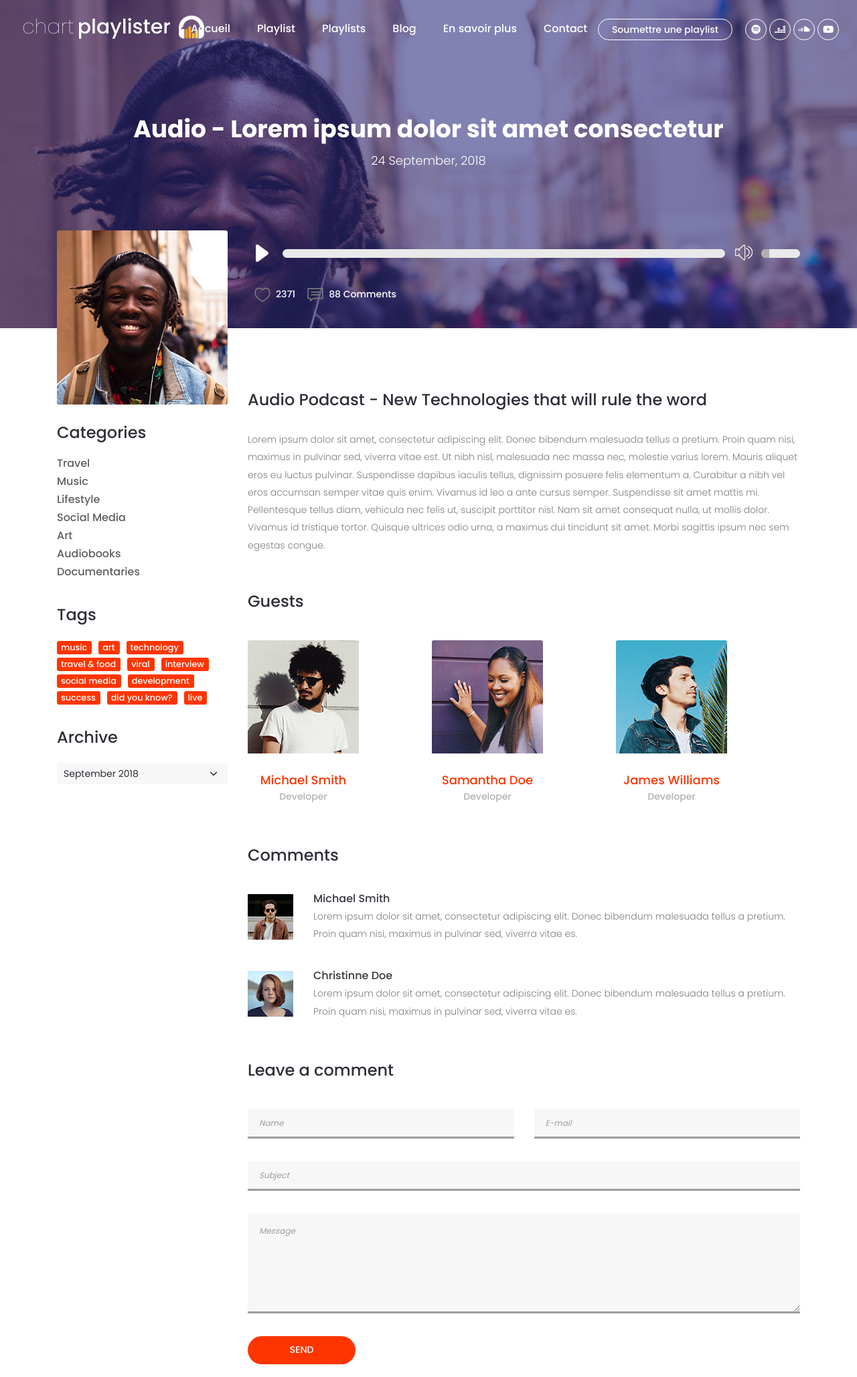
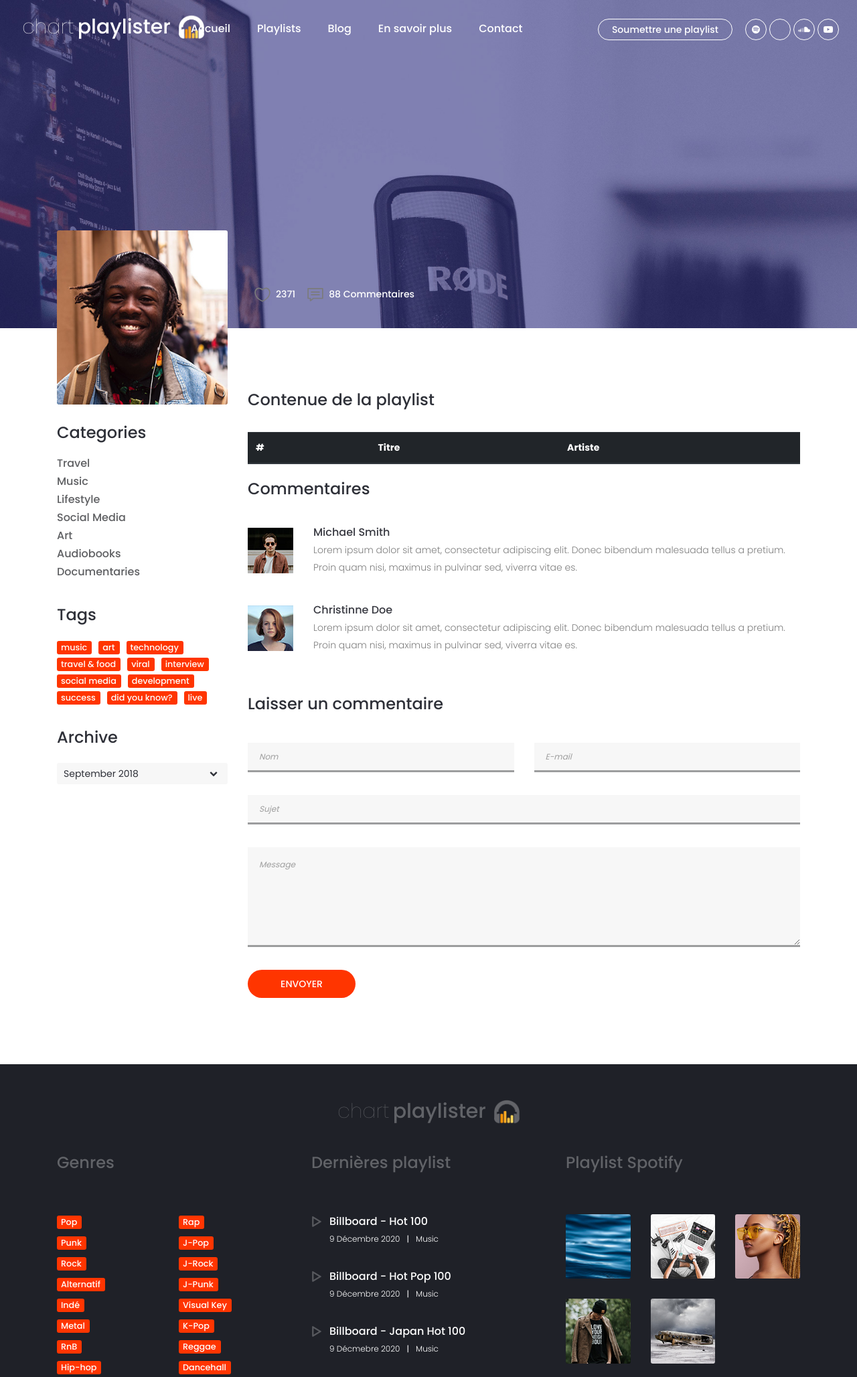
Before and after one commit to RudyLaban/chart-playlister, a Symfony app: template templates/navigate/episode.html.twig in a window 1280 px wide. Shown: the top 2056 px of the page at 67% size. Run offline with Twig, Linux system fonts and the light colour scheme; the template is opened without the code that fills it, so the values that code supplies are empty; some libraries are stand-ins or nearby versions.

Commit message:
Affichage d'une chart
+ création de la route chargée de l'affichage d'une Chart
+ redirection vers cette route si une liste est correctement créée
+ adaptation de la vue
+ clarification des crawler de ChartManager
+ correction diverses

```diff
--- a/public/styles/episode.css
+++ b/public/styles/episode.css
@@ -226,6 +226,10 @@
 {
 	width: 100%;
 	overflow: hidden;
+}
+.alert
+{
+	top: 100px;
 }
 .prlx_parent
 {
--- a/templates/header.html.twig
+++ b/templates/header.html.twig
@@ -2,7 +2,7 @@
 
     <!-- Logo -->
     <div class="logo">
-        <a href="{{ path('home') }}"><span>chart</span>playlister<img src="images/play.png" alt=""></a>
+        <a href="{{ path('home') }}"><span>chart</span>playlister<img src="{{ asset('/images/play.png') }}" alt=""></a>
     </div>
 
     {% block test %}
@@ -13,7 +13,6 @@
                     <nav class="main_nav">
                         <ul class="d-flex flex-row align-items-start justify-content-start">
                             <li><a href="{{ path('home') }}">{% trans %}Accueil{% endtrans %}</a></li>
-                            <li><a href="{{ path('playlist') }}">{% trans %}Playlist{% endtrans %}</a></li>
                             <li><a href="{{ path('playlists') }}">{% trans %}Playlists{% endtrans %}</a></li>
                             <li><a href="{{ path('blog') }}">{% trans %}Blog{% endtrans %}</a></li>
                             <li><a href="{{ path('about') }}">{% trans %}En savoir plus{% endtrans %}</a></li>
@@ -52,7 +51,6 @@
 <div class="menu">
     <div class="menu_content d-flex flex-column align-items-end justify-content-start">
         <ul class="menu_nav_list text-right">
-            <li><a href="{{ path('playlist') }}">{% trans %}Playlist{% endtrans %}</a></li>
             <li><a href="{{ path('playlists') }}">{% trans %}Playlists{% endtrans %}</a></li>
             <li><a href="{{ path('blog') }}">{% trans %}Blog{% endtrans %}</a></li>
             <li><a href="{{ path('about') }}">{% trans %}En savoir plus{% endtrans %}</a></li>
--- a/templates/navigate/episode.html.twig
+++ b/templates/navigate/episode.html.twig
@@ -6,12 +6,12 @@
 <meta http-equiv="X-UA-Compatible" content="IE=edge">
 <meta name="description" content="My Podcast template project">
 <meta name="viewport" content="width=device-width, initial-scale=1">
-<link rel="stylesheet" type="text/css" href="styles/bootstrap-4.1.2/bootstrap.min.css">
-<link href="plugins/font-awesome-4.7.0/css/font-awesome.min.css" rel="stylesheet" type="text/css">
-<link href="plugins/colorbox/colorbox.css" rel="stylesheet" type="text/css">
-<link rel="stylesheet" type="text/css" href="styles/episode.css">
-<link rel="stylesheet" type="text/css" href="styles/episode_responsive.css">
-<script src="https://kit.fontawesome.com/9a43e2d654.js" crossorigin="anonymous"></script>
+<link rel="stylesheet" type="text/css" href="{{ asset('styles/bootstrap-4.1.2/bootstrap.min.css') }}">
+<link href="{{ asset('plugins/font-awesome-4.7.0/css/font-awesome.min.css') }}" rel="stylesheet" type="text/css">
+<link href="{{ asset('plugins/colorbox/colorbox.css') }}" rel="stylesheet" type="text/css">
+<link rel="stylesheet" type="text/css" href="{{ asset('styles/episode.css') }}">
+<link rel="stylesheet" type="text/css" href="{{ asset('styles/episode_responsive.css') }}">
+<script src="{{ asset('https://kit.fontawesome.com/9a43e2d654.js') }}" crossorigin="anonymous"></script>
 </head>
 <body>
 
@@ -25,14 +25,24 @@
 	<!-- Home -->
 
 	<div class="home">
-		<div class="parallax_background parallax-window" data-parallax="scroll" data-image-src="images/episode.jpg" data-speed="0.8"></div>
+		{% block flashMessage %}
+			{% for label, messages in app.flashes %}
+				{% for message in messages %}
+					<div class="container alert alert-{{ label }}">
+						{{ message }}
+					</div>
+				{% endfor %}
+			{% endfor %}
+		{% endblock %}
+
+		<div class="parallax_background parallax-window" data-parallax="scroll" data-image-src="{{ asset('images/newsletter.jpg') }}" data-speed="0"></div>
 		<div class="home_container">
 			<div class="container">
 				<div class="row">
 					<div class="col">
 						<div class="home_content text-center">
-							<div class="home_title"><h1>Audio - Lorem ipsum dolor sit amet consectetur</h1></div>
-							<div class="home_subtitle text-center">24 September, 2018</div>
+							<div class="home_title"><h1>{{ chart_name }}</h1></div>
+							<div class="home_subtitle text-center">{{ chart_site_name }}</div>
 						</div>
 					</div>
 				</div>
@@ -46,62 +56,16 @@
 						<!-- Episode -->
 						<div class="player d-flex flex-row align-items-start justify-content-start s1">
 							<div class="player_content">
-
-								<!-- Player -->
-								<div class="single_player_container">
-
-									<div class="single_player d-flex flex-row align-items-center justify-content-start">
-										<div id="jplayer_1" class="jp-jplayer"></div>
-										<div id="jp_container_1" class="jp-audio" role="application" aria-label="media player">
-											<div class="jp-type-single">
-												<div class="player_controls">
-													<div class="jp-gui jp-interface d-flex flex-row align-items-center justify-content-start">
-														<div class="jp-controls-holder time_controls d-flex flex-row align-items-center justify-content-between">
-															<div>
-																<div class="jp-controls-holder play_button ml-auto">
-																	<button class="jp-play" tabindex="0"></button>
-																</div>
-															</div>
-															<div>
-																<div class="jp-progress">
-																	<div class="jp-seek-bar">
-																		<div class="jp-play-bar"></div>
-																	</div>
-																</div>
-															</div>
-														</div>
-														<div class="jp-volume-controls d-flex flex-row align-items-center justify-content-between ml-auto">
-															<div class="d-flex flex-row align-items-center justify-content-start">
-																<button class="jp-mute" tabindex="0"></button>
-															</div>
-															<div class="d-flex flex-row align-items-center justify-content-start">
-																<div class="jp-volume-bar">
-																	<div class="jp-volume-bar-value"></div>
-																</div>
-															</div>
-														</div>
-													</div>
-												</div>
-												<div class="jp-no-solution">
-													<span>Update Required</span>
-													To play the media you will need to either update your browser to a recent version or update your <a href="http://get.adobe.com/flashplayer/" target="_blank">Flash plugin</a>
-												</div>
-											</div>
-										</div>
-									</div>
-
-								</div>
-
 								<div class="show_info d-flex flex-row align-items-start justify-content-start">
 									<div class="show_fav d-flex flex-row align-items-center justify-content-start">
-										<div class="show_fav_icon show_info_icon"><img class="svg" src="images/heart.svg" alt=""></div>
+										<div class="show_fav_icon show_info_icon"><img class="svg" src="{{ asset('images/heart.svg') }}" alt=""></div>
 										<div class="show_fav_count">2371</div>
 									</div>
 									<div class="show_comments">
 										<a href="#">
 											<div class="d-flex flex-row align-items-center justify-content-start">
-												<div class="show_comments_icon show_info_icon"><img class="svg" src="images/speech-bubble.svg" alt=""></div>
-												<div class="show_comments_count">88 Comments</div>
+												<div class="show_comments_icon show_info_icon"><img class="svg" src="{{ asset('images/speech-bubble.svg') }}" alt=""></div>
+												<div class="show_comments_count">88 Commentaires</div>
 											</div>
 										</a>
 									</div>
@@ -193,62 +157,36 @@
 
 				<!-- Episode -->
 				<div class="col-lg-9 episode_col order-lg-2 order-1">
-					<div class="intro">
-						<div class="section_title">Audio Podcast - New Technologies that will rule the word</div>
-						<div class="intro_text">
-							<p>Lorem ipsum dolor sit amet, consectetur adipiscing elit. Donec bibendum malesuada tellus a pretium. Proin quam nisi, maximus in pulvinar sed, viverra vitae est. Ut nibh nisl, malesuada nec massa nec, molestie varius lorem. Mauris aliquet eros eu luctus pulvinar. Suspendisse dapibus iaculis tellus, dignissim posuere felis elementum a. Curabitur a nibh vel eros accumsan semper vitae quis enim. Vivamus id leo a ante cursus semper. Suspendisse sit amet mattis mi. Pellentesque tellus diam, vehicula nec felis ut, suscipit porttitor nisl. Nam sit amet consequat nulla, ut mollis dolor. Vivamus id tristique tortor. Quisque ultrices odio urna, a maximus dui tincidunt sit amet. Morbi sagittis ipsum nec sem egestas congue.</p>
-						</div>
-					</div>
-					<div class="guests">
-						<div class="section_title">Guests</div>
-						<div class="guests_container d-flex flex-md-row flex-column align-items-md-start align-items-center justify-content-start">
-
-							<!-- Guest -->
-							<div class="guest_container">
-								<div class="guest">
-									<div class="guest_image"><img src="images/guest_1.jpg" alt="https://unsplash.com/@stairhopper"></div>
-									<div class="guest_content text-center">
-										<div class="guest_name"><a href="#">Michael Smith</a></div>
-										<div class="guest_title">Developer</div>
-									</div>
-								</div>
-							</div>
-
-							<!-- Guest -->
-							<div class="guest_container">
-								<div class="guest">
-									<div class="guest_image"><img src="images/guest_2.jpg" alt="https://unsplash.com/@eyeforebony"></div>
-									<div class="guest_content text-center">
-										<div class="guest_name"><a href="#">Samantha Doe</a></div>
-										<div class="guest_title">Developer</div>
-									</div>
-								</div>
-							</div>
-
-							<!-- Guest -->
-							<div class="guest_container">
-								<div class="guest">
-									<div class="guest_image"><img src="images/guest_3.jpg" alt="https://unsplash.com/@onurozkardes"></div>
-									<div class="guest_content text-center">
-										<div class="guest_name"><a href="#">James Williams</a></div>
-										<div class="guest_title">Developer</div>
-									</div>
-								</div>
-							</div>
-
-						</div>
-					</div>
+					<div class="section_title">{% trans %}Contenue de la playlist{% endtrans %}</div>
+					<table class="table table-striped" style="margin-top : 30px;">
+						<thead class="thead-dark">
+						<tr>
+							<th scope="col">#</th>
+							<th scope="col">{% trans %}Titre{% endtrans %}</th>
+							<th scope="col">{% trans %}Artiste{% endtrans %}</th>
+						</tr>
+						</thead>
+						<tbody>
+						{% for key, song in data %}
+							<tr>
+								<th scope="row">{{ key }}</th>
+								<td>{{ song.song_name }}</td>
+								<td>{{ song.artist_name }}</td>
+							</tr>
+						{% endfor %}
+						</tbody>
+					</table>
 
 					<!-- Comments -->
 					<div class="comments">
-						<div class="section_title">Comments</div>
+						<div class="section_title">{% trans %}Commentaires{% endtrans %}</div>
 						<div class="comments_container">
 							<ul>
 
 								<!-- Comment -->
 								<li class="d-flex flex-row">
 									<div>
-										<div class="comment_image"><img src="images/user_1.jpg" alt=""></div>
+										<div class="comment_image"><img src="{{ asset('images/user_1.jpg') }}" alt=""></div>
 									</div>
 									<div class="comment_content">
 										<div class="user_name"><a href="#">Michael Smith</a></div>
@@ -261,7 +199,7 @@
 								<!-- Comment -->
 								<li class="d-flex flex-row">
 									<div>
-										<div class="comment_image"><img src="images/user_2.jpg" alt=""></div>
+										<div class="comment_image"><img src="{{ asset('images/user_2.jpg') }}" alt=""></div>
 									</div>
 									<div class="comment_content">
 										<div class="user_name"><a href="#">Christinne Doe</a></div>
@@ -277,19 +215,19 @@
 
 					<!-- Leave a Comment -->
 					<div class="comment_form_container">
-						<div class="section_title">Leave a comment</div>
+						<div class="section_title">{% trans %}Laisser un commentaire{% endtrans %}</div>
 						<form action="#" id="comment_form" class="comment_form">
 							<div class="row">
 								<div class="col-md-6">
-									<input type="text" class="comment_input" placeholder="Name" required="required">
+									<input type="text" class="comment_input" placeholder="Nom" required="required">
 								</div>
 								<div class="col-md-6">
 									<input type="email" class="comment_input" placeholder="E-mail" required="required">
 								</div>
 							</div>
-							<div><input type="text" class="comment_input" placeholder="Subject"></div>
+							<div><input type="text" class="comment_input" placeholder="Sujet"></div>
 							<div><textarea class="comment_input comment_textarea" placeholder="Message" required="required"></textarea></div>
-							<button class="comment_button button_fill">send</button>
+							<button class="comment_button button_fill">{% trans %}Envoyer{% endtrans %}</button>
 						</form>
 					</div>
 				</div>
--- a/templates/navigate/index.html.twig
+++ b/templates/navigate/index.html.twig
@@ -51,7 +51,7 @@
 			{% endfor %}
 		{% endblock %}
 
-		<div class="background_image parallax_background parallax-window" data-parallax="scroll" data-image-src="images/index.jpg" data-speed="0.6"></div>
+		<div class="background_image parallax_background parallax-window" data-parallax="scroll" data-image-src="{{ asset('images/index.jpg') }}" data-speed="0.6"></div>
 		<div class="home_container">
 			<div class="container">
 				<div class="row">
```
Also changed, not shown: other parts of templates/navigate/episode.html.twig (+17 -17 lines), src/Controller/ChartController.php (+84 -6 lines), src/Controller/NavigateController.php (+8 -14 lines), src/Manager/ChartManager.php (+4 -5 lines), src/Manager/ChartSongManager.php (+25 -18 lines).
